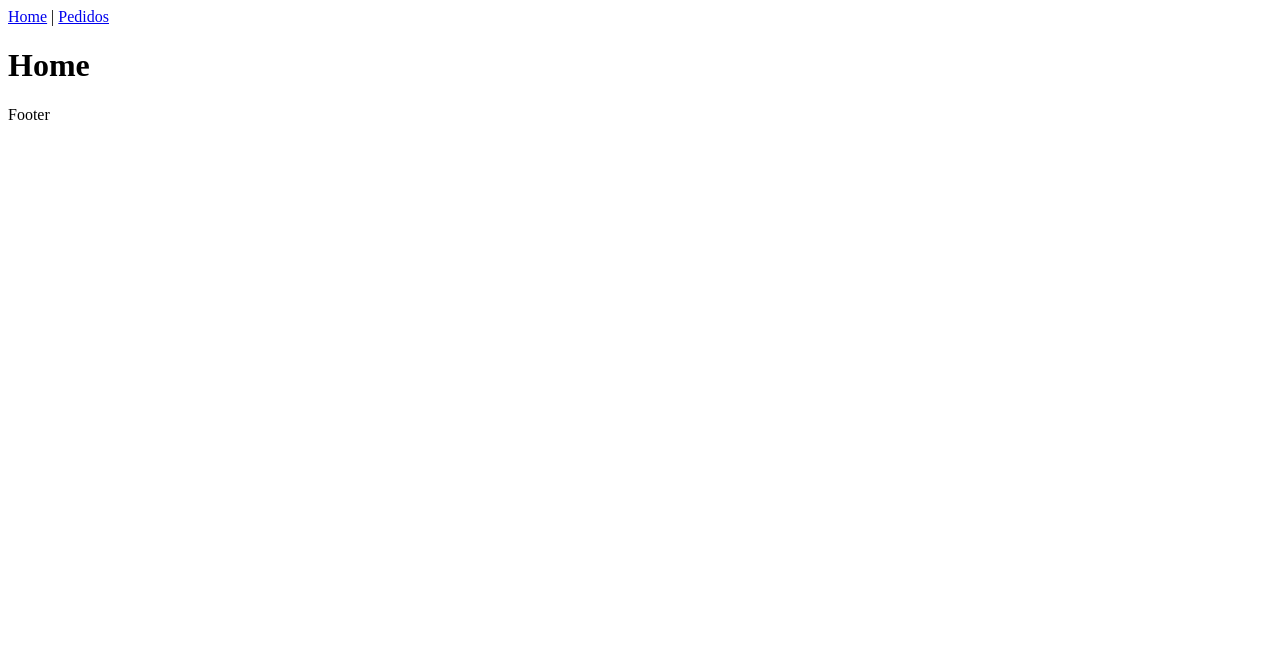
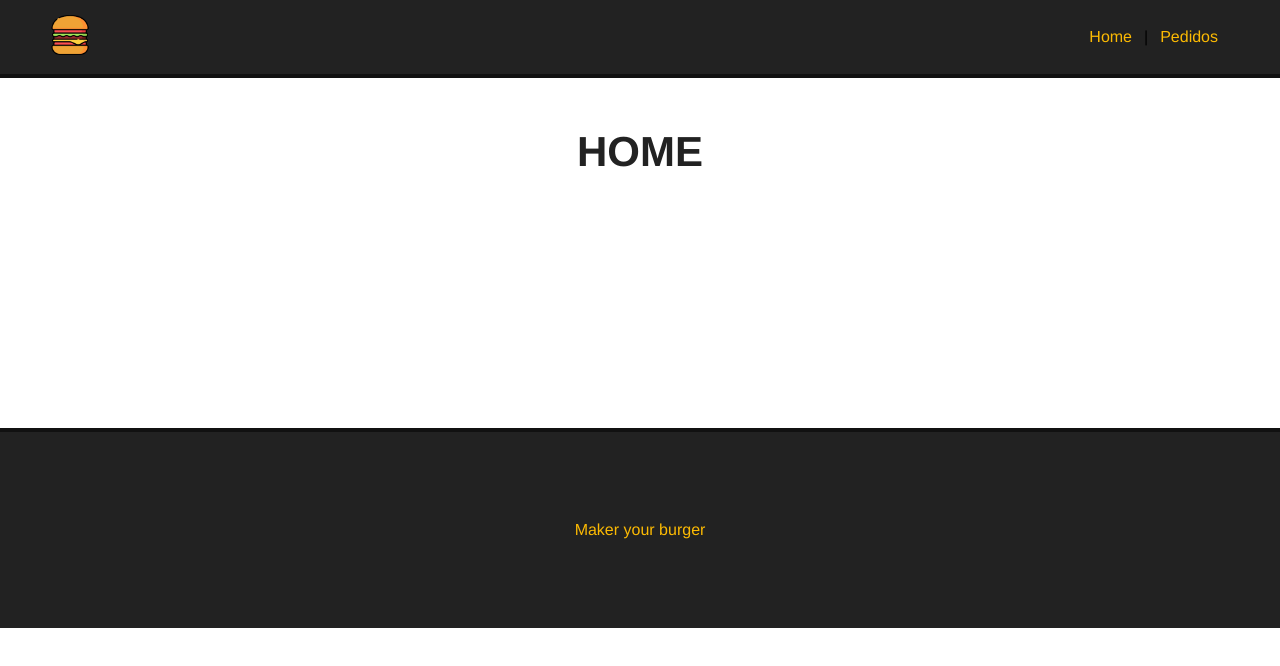
Before and after one commit to Geraldini2000/Projeto-Buguer, a Vue app: page / in a window 1280 px wide. Shown: the top 666 px of the page. Built offline with nearby package versions, Linux system fonts and the light colour scheme.

Commit message:
Finalizando cabecalho e rodape do projeto

```diff
--- a/src/App.vue
+++ b/src/App.vue
@@ -1,7 +1,7 @@
 <template>
-<Navbar />
+  <Navbar :logo="logo_src" :alt="app_name" />  <!-- Chamada da imagem -->
   <router-view/>
-<Footer />
+  <Footer />
 </template>
 
 <script>
@@ -13,6 +13,33 @@
     components: {
       Navbar,
       Footer
+    },
+    data() {
+      return{
+      logo_src: "/img/logo.png", // caminho da imagem
+      app_name: "Make Your Burger"
+      }
     }
   }
 </script>
+
+<style> /* estilo global */
+  * {
+    font-family: Helvetica;
+    padding: 0;
+    margin: 0;
+    box-sizing: border-box;
+  }
+
+  .main-container {
+    margin: 50px;
+    min-height: 250px;
+  }
+
+  h1 {
+    text-align: center;
+    font-size: 42px;
+    margin-bottom: 30px;
+    color: #222;
+  }
+</style>
--- a/src/components/Footer.vue
+++ b/src/components/Footer.vue
@@ -1,5 +1,7 @@
 <template>
-    <p> Footer </p>
+    <footer id="footer">
+        <p>Maker your burger</p>
+    </footer>
 </template>
 
 <script>
@@ -7,3 +9,16 @@
     name: 'Footer'
 }
 </script>
+
+<style scoped>
+    #footer {
+        height: 200px;
+        background-color: #222;
+        border-top: 4px solid #111;
+        color: #FCBA03;
+        display: flex;
+        align-items: center;
+        justify-content: center;
+        width: 100%;
+    }
+</style>
--- a/src/components/Navbar.vue
+++ b/src/components/Navbar.vue
@@ -1,7 +1,7 @@
 <template>
 <div id="nav">
-    <router-link to="/">
-        <img src="" id="logo">
+    <router-link to="/" id="logo-url">
+        <img :src="logo" :alt="alt" id="logo">
     </router-link>
     <router-link to="/">Home</router-link> |
     <router-link to="/pedidos">Pedidos</router-link>
@@ -13,10 +13,39 @@
 
 <script>
     export default {
-        name: "Navbar" // nome do componente
+        name: "Navbar", // nome do componente
+        props: ["logo", "alt"]
     }
 </script>
 
 <style scoped>
+    #nav {
+        background-color: #222;
+        border-bottom: 4px solid #111;
+        padding: 15px 50px;
+        display: flex;
+        justify-content: flex-end;
+        align-items: center;
+    }
 
+    #nav #logo-url {
+        margin: auto;
+        margin-left: 0;
+    }
+
+    #logo {
+        width: 40px;
+        height: 40px;
+    }
+
+    #nav a {
+        color: #FCBA03;
+        text-decoration: none;
+        margin: 12px;
+        transition: .5s;
+    }
+
+    #anv a:houver {
+        color: #fff;
+    }
 </style>
--- a/src/views/HomeView.vue
+++ b/src/views/HomeView.vue
@@ -1,6 +1,6 @@
 <template>
-  <div class="home">
-  <h1>Home</h1>
+  <div class="main-container">
+  <h1>HOME</h1>
   </div>
 </template>
 
--- a/src/views/Pedidos.vue
+++ b/src/views/Pedidos.vue
@@ -1,5 +1,5 @@
 <template>
-  <div>
-    <h1>Pedidos</h1>
+  <div class="main-container">
+    <h1>PEDIDOS</h1>
   </div>
 </template>
```
